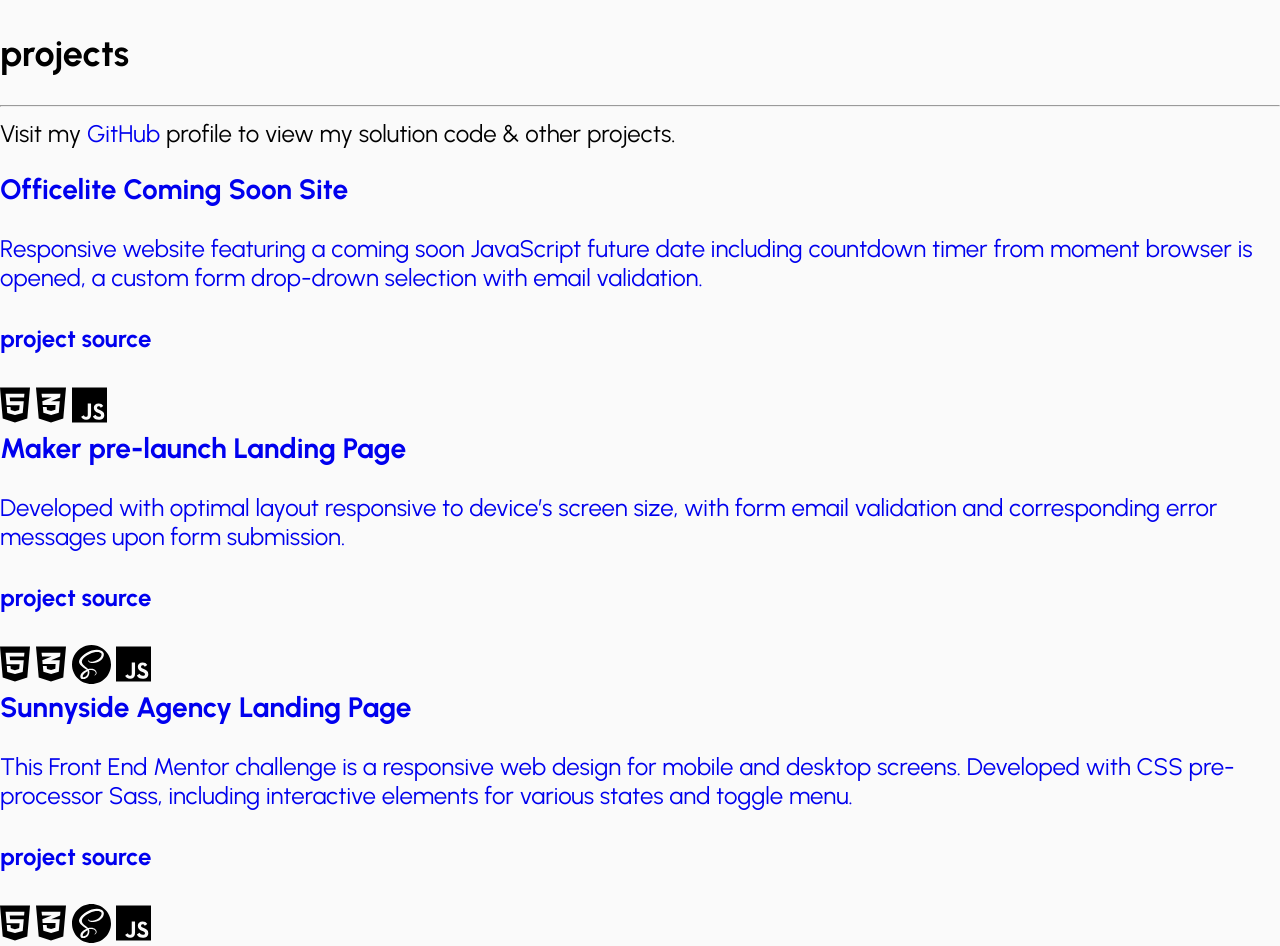
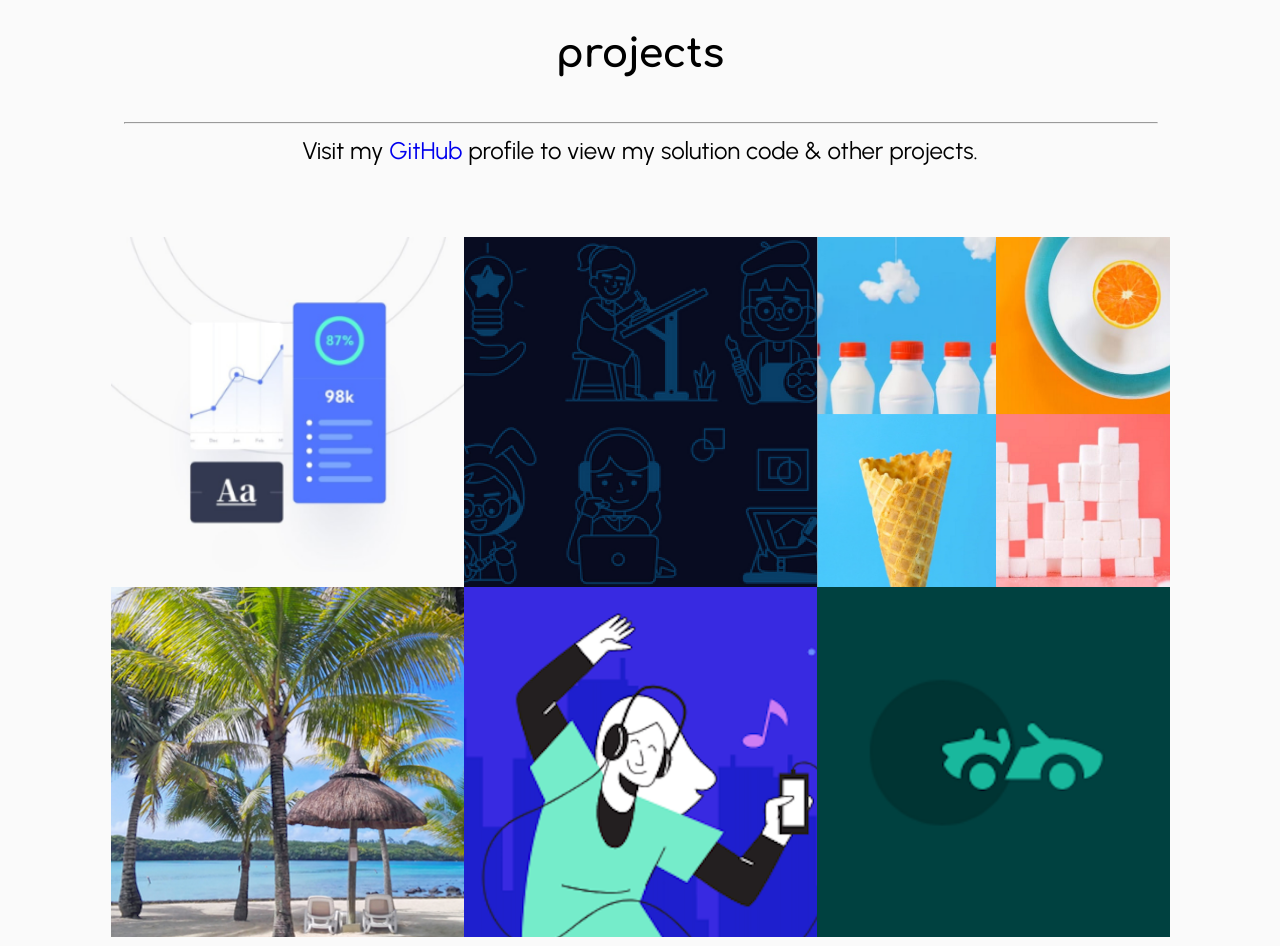
Before and after one commit to VLOrozco/VLOrozco-portfolio, a plain HTML site: page index.html in a window 1280 px wide. Shown: the part 1640-2586 px from the top of the page. Drawn offline with Linux system fonts and the light colour scheme.

Commit message:
Update style.css
typography and layout styles for portfolio section and grid

```diff
--- a/style/style.css
+++ b/style/style.css
@@ -136,6 +136,7 @@ hr {
     line-height: 1.5rem;
   }
 
+/* PORTFOLIO SECTION | TYPOGRAPHY */
 #portfolio-btn {
   border: none;
   background-color: rgb(0, 0, 0);
@@ -151,6 +152,27 @@ hr {
     font-weight: 500;
     text-decoration: none;
     color: rgb(250, 250, 250);
+  }
+
+  .project .title {
+    font-size: 20px;
+  }
+
+  .project .description {
+    font-size: 18px;
+    font-weight: 600;
+  }
+
+  .project .subtitle {
+    font-size: 18px;
+  }
+
+  .portfolio-link {
+    color: rgb(0, 0, 0);
+  }
+
+  .portfolio-link:active {
+    color: deeppink;
   }
 
 /* CREDITS & ATTRIBUTION | TYPOGRAPHY */
@@ -263,6 +285,136 @@ hr {
       background-color: rgb(255, 20, 147);
     }
 
+/* PORTFOLIO SECTION | LAYOUT */
+.heading-txt {
+  display: flex;
+  flex-direction: column;
+  width: 43em;
+  margin: auto;
+  margin-bottom: 2em;
+  text-align: center;
+}
+
+.title {
+  font-family: "Comfortaa", cursive;
+  font-weight: 700;
+  font-size: 40px;
+  color: rgb(250, 250, 250);
+  color: #000;
+  line-height: 45px;
+}
+
+hr {
+  width: 100%;
+}
+
+section {
+  display: flex;
+  justify-content: center;
+  align-items: center;
+  margin-bottom: 80px;
+}
+
+.wrapper {
+  height: 700px;
+  max-width: 100vw;
+  margin-left: 1rem;
+  margin-right: 1rem;
+  /* GRID */
+  display: grid;
+  grid-template-columns: repeat(3, minmax(353px, 1fr));
+  grid-template-rows: repeat(3, minmax(350px, 1fr));
+  margin-bottom: 8rem;
+}
+
+.relative {
+  position: relative;
+}
+  .project {
+    position: absolute;
+  }
+  /* PROJECT BOX TEXT | LAYOUT */
+  .txt {
+    margin: 0.9em 1em 0 0.8em;
+  }
+  .project .title {
+  margin: 0 0 0.2em 0;
+  }
+  .project .description {
+    margin: 0.4em 0 0.2em 0;
+  }
+  .project .subtitle {
+    margin: 0.6em 0 0.2em 0;
+  }
+
+.project * {
+  opacity: 0;
+  cursor: pointer;
+  transition: linear 0.2s;
+}
+  .project:hover * {
+    opacity: 1;
+  }
+/* PROJECT BACKGROUND HOVER STATES | LAYOUT */
+.one .project,
+.two .project,
+.three .project,
+.four .project,
+.five .project,
+.six .project {
+  transition: linear 0.2s;
+}
+  .one:hover .project,
+  .two:hover .project,
+  .three:hover .project,
+  .four:hover .project,
+  .five:hover .project,
+  .six:hover .project {
+    width: 100%;
+    height: 100%;
+    background-color: rgba(157, 157, 157, 0.7);
+    mix-blend-mode: normal;
+    display: block;
+  }
+    /* PROJECT BACKGROUND IMAGES | LAYOUT */
+    .one {
+      background-image: url("../images/officelite.png");
+      background-size: 100%;
+      background-repeat: no-repeat;
+    }
+
+    .two {
+      background-image: url("../images/maker.png");
+      background-size: 130%;
+      background-repeat: no-repeat;
+    }
+
+    .three {
+      background-image: url("../images/sunnyside.png");
+      background-size: 101%;
+      background-repeat: no-repeat;
+    }
+
+    .four {
+      background-image: url("../images/altas-palmas.png");
+      background-size: 125%;
+      background-repeat: no-repeat;
+    }
+
+    .five {
+      background-image: url("../images/card-component.png");
+      background-size: 195%;
+      background-position: 50% 20%;
+      background-repeat: no-repeat;
+    }
+
+    .six {
+      background-image: url("../images/3-column-card.png");
+      background-size: 130%;
+      background-position: 40% 20%;
+      background-repeat: no-repeat;
+    }
+
 /* CREDITS & ATTRIBUTION | LAYOUT */
 .photo-credit {
   margin-bottom: 80px;
```
